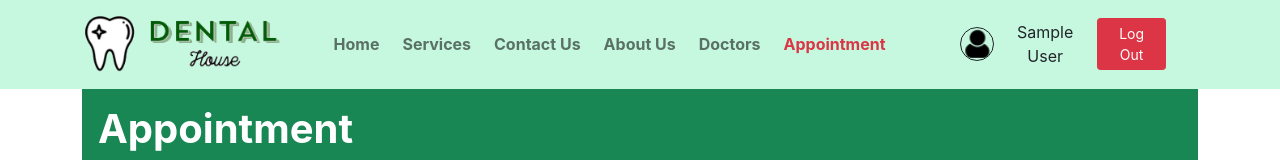
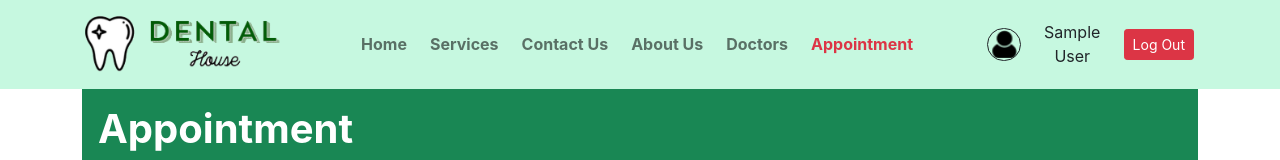
Before and after one commit to supravatsarkar/dental-house-client-side-a10, a React (Create React App) app: page /appointment in a window 1280 px wide. Shown: the top 160 px of the page. Built offline with nearby package versions, Linux system fonts and the light colour scheme; no server answers; sample sign-in values are in the browser's storage.

Commit message:
fixed logout button

```diff
--- a/src/Pages/Appointment/Appointment.js
+++ b/src/Pages/Appointment/Appointment.js
@@ -1,13 +1,11 @@
 import React from 'react';
 import { Container, Form, Row, Col, Button, FloatingLabel } from 'react-bootstrap';
-import { Controller, Select, Input } from 'react-hook-form';
 import useAuth from '../../hooks/useAuth';
 import useServices from '../../hooks/useServices';
 
 const Appointment = () => {
     const [services] = useServices();
     const { user } = useAuth();
-    console.log(user);
     return (
         <div className="custom-min-height">
             <Container>
@@ -38,18 +36,18 @@ const Appointment = () => {
                         <Row className="mb-3">
                             <Form.Group xs={12} md={6} as={Col} controlId="formGridEmail">
                                 <Form.Label>Name</Form.Label>
-                                <Form.Control type="text" placeholder="Patent Name" value={user.displayName} />
+                                <Form.Control type="text" placeholder="Patent Name" defaultValue={user.displayName} />
                             </Form.Group>
 
                             <Form.Group xs={12} md={6} as={Col} controlId="formGridEmail">
                                 <Form.Label>Email</Form.Label>
-                                <Form.Control type="email" placeholder="Enter email" value={user.email} />
+                                <Form.Control type="email" placeholder="Enter email" defaultValue={user.email} />
                             </Form.Group>
                         </Row>
                         <Row className="mb-3">
                             <Form.Group xs={12} md={6} as={Col} controlId="formGridZip">
                                 <Form.Label>Phone Number</Form.Label>
-                                <Form.Control type="number" placeholder="Enter Phone Number" value={user.phoneNumber} />
+                                <Form.Control type="number" placeholder="Enter Phone Number" defaultValue={user.phoneNumber} />
                             </Form.Group>
                             <Form.Group xs={12} md={6} as={Col} controlId="formGridZip">
                                 <Form.Label>Age</Form.Label>
--- a/src/Pages/Home/Services/Service/Service.js
+++ b/src/Pages/Home/Services/Service/Service.js
@@ -1,4 +1,4 @@
-import { faTeeth, faToot, faAngleDoubleRight } from '@fortawesome/free-solid-svg-icons';
+import { faAngleDoubleRight } from '@fortawesome/free-solid-svg-icons';
 import { FontAwesomeIcon } from '@fortawesome/react-fontawesome';
 import React from 'react';
 import { Card, Col, Button } from 'react-bootstrap';
@@ -7,9 +7,9 @@ import './Service.css';
 
 const Service = (props) => {
     const { id, name, shortDescription, img } = props.service;
-    const handleClickDetails = () => {
+    // const handleClickDetails = () => {
 
-    }
+    // }
     return (
         <Col >
             <Card className="shadow service-card" >
--- a/src/Pages/Home/Services/Services/Services.js
+++ b/src/Pages/Home/Services/Services/Services.js
@@ -1,6 +1,6 @@
-import React, { useEffect, useState } from 'react';
+import React from 'react';
 import Service from '../Service/Service';
-import { Container, Row, Spinner } from 'react-bootstrap';
+import { Container, Row, } from 'react-bootstrap';
 import useServices from '../../../../hooks/useServices';
 
 const Services = () => {
--- a/src/Pages/ServiceDetails/ServiceDetails.js
+++ b/src/Pages/ServiceDetails/ServiceDetails.js
@@ -1,6 +1,6 @@
 import React, { useEffect, useState } from 'react';
 import { Container, Row, Col, Button, Badge } from 'react-bootstrap';
-import { Link, useParams } from 'react-router-dom';
+import { useParams } from 'react-router-dom';
 import useServices from '../../hooks/useServices';
 import { HashLink } from 'react-router-hash-link';
 
@@ -23,7 +23,7 @@ const ServiceDetails = () => {
     // const { name, img, shortDescription } = service;
     console.log('from service details-', service);
     return (
-        <div className="custom-min-height">
+        <div className="custom-min-height" id="service-details-container">
             <Container className="bg-light my-5">
                 {/* <h2>THis is Service Details of {serviceId}</h2> */}
                 <Row xs={1} md={2} className="g-5 align-items-center">
--- a/src/Pages/Shared/Footer/Footer.js
+++ b/src/Pages/Shared/Footer/Footer.js
@@ -1,7 +1,6 @@
 import { FontAwesomeIcon } from '@fortawesome/react-fontawesome';
-import { faCoffee } from '@fortawesome/free-solid-svg-icons'
 import React from 'react';
-import { faFacebook, faGooglePlay, faGooglePlusG, faLinkedinIn, faTwitch, faTwitter } from '@fortawesome/free-brands-svg-icons';
+import { faFacebook, faGooglePlusG, faLinkedinIn, faTwitter } from '@fortawesome/free-brands-svg-icons';
 import './Footer.css';
 
 const Footer = () => {
--- a/src/Pages/Shared/Header/Header.js
+++ b/src/Pages/Shared/Header/Header.js
@@ -1,8 +1,8 @@
 import React, { useState, useEffect } from 'react';
-import { Button, Row, Col, Navbar, Container, Nav } from 'react-bootstrap';
+import { Button, Navbar, Container, Nav } from 'react-bootstrap';
 import logo from '../../../images/logo/png/logo.png'
 import './Header.css';
-import { HashLink, NavHashLink } from 'react-router-hash-link';
+import { NavHashLink } from 'react-router-hash-link';
 import userImg from '../../../images/user.png';
 import useAuth from '../../../hooks/useAuth';
 const Header = () => {
@@ -30,7 +30,7 @@ const Header = () => {
                 </Navbar.Brand>
                 <Navbar.Toggle aria-controls="basic-navbar-nav" />
                 <Navbar.Collapse id="basic-navbar-nav">
-                    <Nav className="mx-auto">
+                    <Nav className="ms-auto ">
                         <Nav.Link as={NavHashLink} activeClassName="selected"
                             activeStyle={{ color: '#dc3545' }} className="nav-button fw-bolder" smooth to="/home#home">Home</Nav.Link>
                         <Nav.Link as={NavHashLink} activeClassName="selected"
@@ -51,14 +51,18 @@ const Header = () => {
                             </>
                         }
                     </Nav>
-                    <Nav className="mx-auto d-flex align-items-center justify-content-around">
+                    <Nav className="ms-auto d-flex align-items-center justify-content-center">
 
                         {
 
                             (user?.displayName || user?.email) && <>
+
                                 <img className="user-photo img-fluid border border-dark rounded-circle mx-1" src={img} alt=".." />
-                                <span>{user?.displayName}</span>
-                                <Button onClick={logOut} variant="danger" size="sm" className="mx-1">Log Out</Button>
+
+                                <span className="d-block ">{user?.displayName}</span>
+                                <div>
+                                    <Button onClick={logOut} variant="danger" size="sm" className="mx-1 text-nowrap">Log Out</Button>
+                                </div>
                             </>
                         }
                     </Nav>
--- a/src/PrivateRoute/PrivateRoute.js
+++ b/src/PrivateRoute/PrivateRoute.js
@@ -1,4 +1,3 @@
-import React, { useState } from 'react';
 import useAuth from '../hooks/useAuth';
 import {
     Route,
--- a/src/hooks/useAuth.js
+++ b/src/hooks/useAuth.js
@@ -1,8 +1,8 @@
-import React, { useContext } from 'react';
+import { useContext } from 'react';
 import { AuthContext } from '../context/ContextProvider';
 
 const useAuth = () => {
-return useContext(AuthContext);
+    return useContext(AuthContext);
 }
 
 export default useAuth;
```
Also changed, not shown: 1 other file (tests, documents, lock files or other folders).
